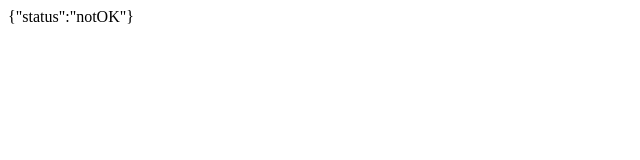
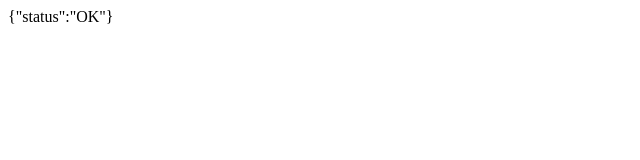
Before and after one commit to Josef-Beppe/sample_website_for_automation, a plain HTML site: page index.html in a window 1280 px wide. Shown: the full height of the page, 0-640 px from the left. Drawn offline with Linux system fonts and the light colour scheme.

Commit message:
Update index.html

```diff
--- a/index.html
+++ b/index.html
@@ -7,7 +7,7 @@
 </head>
 
 <body>
-  {"status":"notOK"}
+  {"status":"OK"}
 </body>
 
 </html>
```
